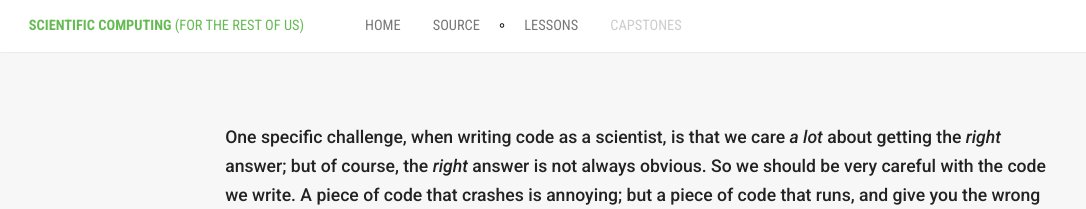
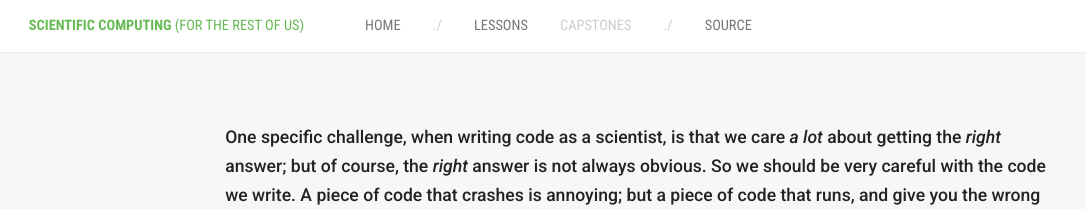
Before and after one commit to tpoisot/ScientificComputingForTheRestOfUs, a Jekyll site: the page built from index.md, in a window 1280 px wide. Shown: the top 209 px of the page, without its empty margins (0-1086 px from the left). Built offline with Jekyll 4.4.1, drawn with Linux system fonts in a browser that asks for light colours.

Commit message:
update topbar

```diff
--- a/_layouts/default.html
+++ b/_layouts/default.html
@@ -22,10 +22,11 @@
     <span class="title">{{ site.title }}</span> <span class="subtitle">{{ site.subtitle }}</span>
     <div class="links">
       <a href="/">Home</a>
-      <a href="{{ site.github }}">Source</a>
-      ∘
+      <span class="sep">./</span>
       <a href="/lessons/">Lessons</a>
       <a href="#" class="disabled">Capstones</a>
+      <span class="sep">./</span>
+      <a href="{{ site.github }}" target="_blank">Source</a>
     </div>
 
   </div>
--- a/resources/css/style.scss
+++ b/resources/css/style.scss
@@ -217,3 +217,9 @@ pre {
     margin-top: 0em;
   }
 }
+
+
+.sep {
+  color: #cecece;
+  padding: 0px 1em;
+}
```
